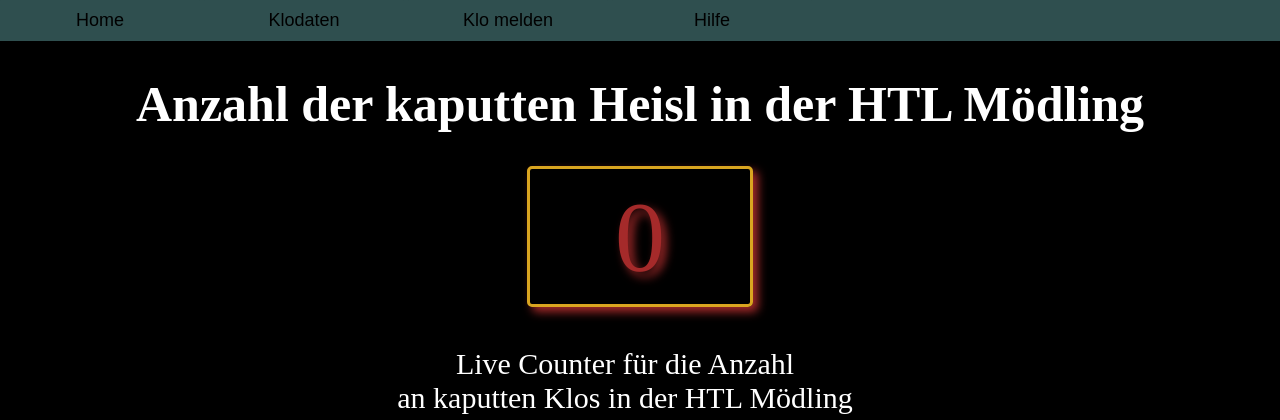
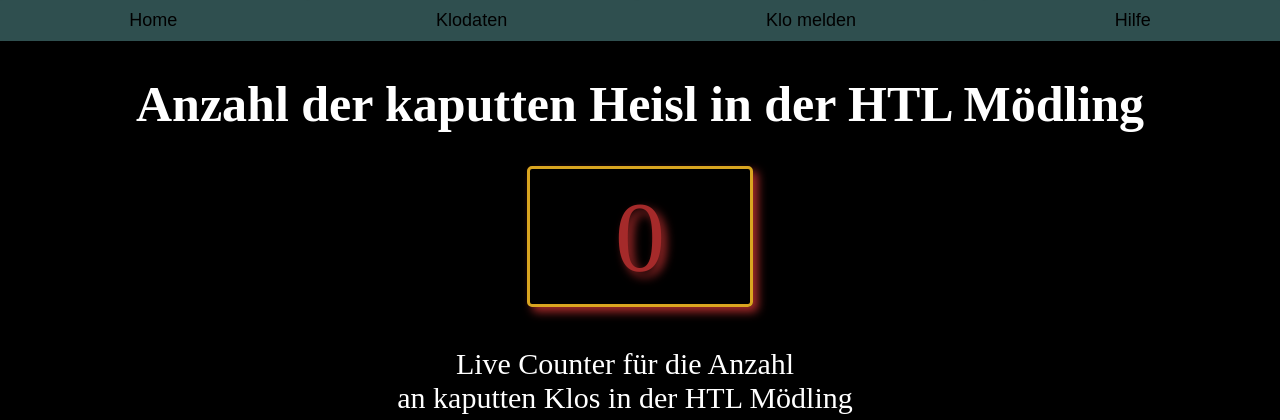
Before and after one commit to Chrisi2209/SchulklosKaputt, a Flask app: page / in a window 1280 px wide. Shown: the top 420 px of the page. Run offline with Flask 3, Linux system fonts and the light colour scheme.

Commit message:
Navbar now takes up full display

```diff
--- a/app/routes.py
+++ b/app/routes.py
@@ -77,7 +77,8 @@ def klo_anmelden():
         gender = True if form.gender.data == "female" else False
         # no pissoir in female toilets
         if gender == True and form.pissoir.data == True:
-            return render_template("kloansicht.html", title="HTL-Mödling Kloansicht", form=form)
+            flash("Mädchen Klos verfügen über keine Pissoire")
+            return render_template("klo_anmelden.html", title="HTL-Mödling Kloansicht", form=form)
 
         # add toilet
         added_toilet = Toilet(building=form.building.data, floor=form.floor.data,
--- a/app/static/index.js
+++ b/app/static/index.js
@@ -7,4 +7,4 @@ function fetchdata() {
     })
 }
 
-setInterval(fetchdata, 2000);
+setInterval(fetchdata, 10000);
--- a/app/static/styles.css
+++ b/app/static/styles.css
@@ -17,17 +17,29 @@ hr {
 /******* Navbar *********/
 
 .navbar {
+    display: flex;
+    justify-content: space-around;
     width: 100%;
     padding: 0px;
     background-color: darkslategrey;
+    margin: 0;
+}
+
+.navbar a {
+    flex-basis: auto;
+    flex-grow: 1;
+    display: flex;
+    justify-content: center;
+    text-decoration: none;
+    margin: 0;
 }
 
 button.navitem,
 .navitem {
-    width: 200px;
+    margin: 0;
+    flex-grow: 1;
     padding-top: 10px;
     padding-bottom: 10px;
-    margin: 0px;
     font-size: 18px;
     border-width: 0px;
     background-color: darkslategray;
@@ -36,6 +48,14 @@ button.navitem,
 .navitem:hover {
     background-color: darkcyan;
     cursor: pointer;
+}
+
+/******** Flash messages ****/
+
+.flash {
+    position: absolute;
+    color: darkcyan;
+    margin-left: 10px;
 }
 
 /******** Navigator *****/
@@ -140,7 +160,6 @@ span[data-descr] {
     position: relative;
     text-decoration: underline;
     color: #00f;
-    cursor: help;
 }
 
 span[data-descr]:hover::after,
@@ -153,7 +172,7 @@ span[data-descr]:focus::after {
     border: 1px #aaaaaa solid;
     border-radius: 10px;
     background-color: #ffffcc;
-    padding: 12px;
+    padding: 5px;
     color: #000000;
     font-size: 14px;
     z-index: 1;
--- a/app/templates/base.html
+++ b/app/templates/base.html
@@ -13,11 +13,10 @@
 
 <body>
     <div class="navbar">
-        <a href="{{ url_for('index') }}"><button class="navitem">Home</button></a>
-        <a href="{{ url_for('kloansicht') }}"><button class="navitem">Klodaten</button></a>
-        <a href="{{ url_for('klo_anmelden') }}"><button class="navitem">Klo melden</button></a>
-        <a href="{{ url_for('help') }}"><button class="navitem">Hilfe</button></a>
-
+        <a id="navitem1" href="{{ url_for('index') }}"><button class="navitem">Home</button></a>
+        <a id="navitem2" href="{{ url_for('kloansicht') }}"><button class="navitem">Klodaten</button></a>
+        <a id="navitem3" href="{{ url_for('klo_anmelden') }}"><button class="navitem">Klo melden</button></a>
+        <a id="navitem4" href="{{ url_for('help') }}"><button class="navitem">Hilfe</button></a>
     </div>
 
     <div class="flash">
```
Also changed, not shown: app/app.db.
